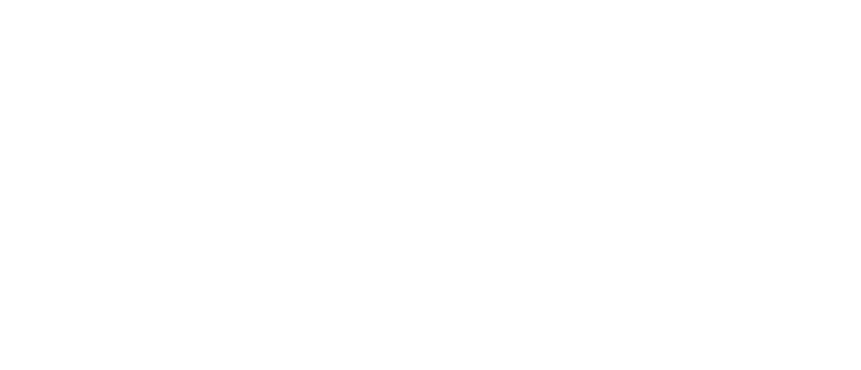
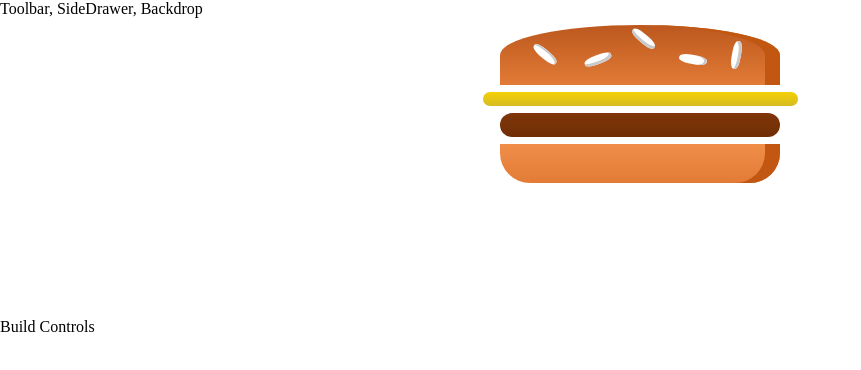
Before and after one commit to valimasca/React-Burger-App, a React app: page / in a window 1280 px wide. Shown: the top 370 px of the page, without its empty margins (0-861 px from the left). Built offline with nearby package versions, Linux system fonts and the light colour scheme.

Commit message:
building the burger's layout and foundation

```diff
--- a/package.json
+++ b/package.json
@@ -30,6 +30,7 @@
     "postcss-flexbugs-fixes": "3.2.0",
     "postcss-loader": "2.0.6",
     "promise": "8.0.1",
+    "prop-types": "^15.7.2",
     "react": "^16.10.0",
     "react-dev-utils": "^4.0.1",
     "react-dom": "^16.10.0",
--- a/public/index.html
+++ b/public/index.html
@@ -9,7 +9,7 @@
       homescreen on Android. See https://developers.google.com/web/fundamentals/engage-and-retain/web-app-manifest/
     -->
     <link rel="manifest" href="%PUBLIC_URL%/manifest.json">
-    <link rel="shortcut icon" href="%PUBLIC_URL%/favicon.ico">
+    <!-- <link rel="shortcut icon" href="%PUBLIC_URL%/favicon.ico"> -->
     <!--
       Notice the use of %PUBLIC_URL% in the tags above.
       It will be replaced with the URL of the `public` folder during the build.
--- a/src/App.js
+++ b/src/App.js
@@ -1,10 +1,14 @@
 import React, { Component } from 'react';
 
+import Layout from './components/Layout/Layout';
+import BurgerBuilder from './containers/BurgerBuilder/BurgerBuilder';
 class App extends Component {
   render() {
     return (
-      <div className="App">
-
+      <div>
+        <Layout>
+          <BurgerBuilder/>
+        </Layout>
       </div>
     );
   }
--- /dev/null
+++ b/src/components/Burger/Burger.css
@@ -0,0 +1,30 @@
+.Burger {
+    width: 100%;
+    margin: auto;
+    height: 250px;
+    overflow: scroll;
+    text-align: center;
+    font-weight: bold;
+    font-size: 1.2rem;
+}
+
+@media (min-width: 500px) and (min-height: 400px){
+    .Burger {
+        width: 350px;
+        height: 300px;
+    }
+};
+
+@media (min-width: 500px) and (min-height: 401px){
+    .Burger {
+        width: 450px;
+        height: 400px;
+    }
+};
+
+@media (min-width: 1000px) and (min-height: 700px){
+    .Burger {
+        width: 700px;
+        height: 600px;
+    }
+};
--- /dev/null
+++ b/src/components/Burger/Burger.js
@@ -0,0 +1,17 @@
+import React from 'react';
+
+import classes from './Burger.css';
+import BurgerIngredient from './BurgerIngredient/BurgerIngredient';
+
+const burger = ( props ) => {
+    return (
+        <div className={classes.Burger}>
+            <BurgerIngredient  type="bread-top" />
+            <BurgerIngredient  type="cheese" />
+            <BurgerIngredient  type="meat" />
+            <BurgerIngredient  type="bread-bottom" />
+        </div>
+    );
+};
+
+export default burger;
--- /dev/null
+++ b/src/components/Burger/BurgerIngredient/BurgerIngredient.css
@@ -0,0 +1,113 @@
+.BreadBottom {
+    height: 13%;
+    width: 80%;
+    background: linear-gradient(#F08E4A, #e27b36);
+    border-radius: 0 0 30px 30px;
+    box-shadow: inset -15px 0 #c15711;
+    margin: 2% auto;
+}
+
+.BreadTop {
+    height: 20%;
+    width: 80%;
+    background: linear-gradient(#bc581e, #e27b36);
+    border-radius: 50% 50% 0 0;
+    box-shadow: inset -15px 0 #c15711;
+    margin: 2% auto;
+    position: relative;
+}
+
+.Seeds1 {
+    width: 10%;
+    height: 15%;
+    position: absolute;
+    background-color: white;
+    left: 30%;
+    top: 50%;
+    border-radius: 40%;
+    transform: rotate(-20deg);
+    box-shadow: inset -2px -3px #c9c9c9;
+}
+
+.Seeds1:after {
+    content: "";
+    width: 100%;
+    height: 100%;
+    position: absolute;
+    background-color: white;
+    left: -170%;
+    top: -260%;
+    border-radius: 40%;
+    transform: rotate(60deg);
+    box-shadow: inset -1px 2px #c9c9c9;
+  }
+
+.Seeds1:before {
+    content: "";
+    width: 100%;
+    height: 100%;
+    position: absolute;
+    background-color: white;
+    left: 180%;
+    top: -50%;
+    border-radius: 40%;
+    transform: rotate(60deg);
+    box-shadow: inset -1px -3px #c9c9c9;
+  }
+
+  .Seeds2 {
+    width: 10%;
+    height: 15%;
+    position: absolute;
+    background-color: white;
+    left: 64%;
+    top: 50%;
+    border-radius: 40%;
+    transform: rotate(10deg);
+    box-shadow: inset -3px 0 #c9c9c9;
+  }
+
+  .Seeds2:before {
+    content: "";
+    width: 100%;
+    height: 100%;
+    position: absolute;
+    background-color: white;
+    left: 150%;
+    top: -130%;
+    border-radius: 40%;
+    transform: rotate(90deg);
+    box-shadow: inset 1px 3px #c9c9c9;
+  }
+
+
+.Meat {
+    width: 80%;
+    height: 8%;
+    background: linear-gradient(#7f3608, #702e05);
+    margin: 2% auto;
+    border-radius: 15px;
+}
+
+.Cheese {
+    width: 90%;
+    height: 4.5%;
+    margin: 2% auto;
+    background: linear-gradient(#f4d004, #d6bb22);
+    border-radius: 20px;
+}
+
+.Salad {
+    width: 85%;
+    height: 7%;
+    margin: 2% auto;
+    background: linear-gradient(#228c1d, #91ce50);
+    border-radius: 20px;
+}
+
+.Bacon {
+    width: 80%;
+    height: 3%;
+    background: linear-gradient(#bf3813, #c45e38);
+    margin: 2% auto;
+}
--- /dev/null
+++ b/src/components/Burger/BurgerIngredient/BurgerIngredient.js
@@ -0,0 +1,48 @@
+import React , { Component } from 'react';
+import PropTypes from 'prop-types';
+
+import classes from './BurgerIngredient.css';
+
+class BurgerIngredient extends Component {
+    render () {
+        let ingredient = null;
+
+    switch(this.props.type){
+        case ('bread-bottom'):
+            ingredient = <div className={classes.BreadBottom}></div>;
+            break;
+        case ('bread-top'):
+            ingredient = (
+                <div className={classes.BreadTop}>
+                    <div className={classes.Seeds1}></div>
+                    <div className={classes.Seeds2}></div>
+                </div>
+            );
+            break;
+        case ('meat'):
+            ingredient = <div className={classes.Meat}></div>;
+            break;
+        case ('cheese'):
+            ingredient = <div className={classes.Cheese}></div>;
+            break;
+        case ('salad'):
+            ingredient = <div className={classes.Salad}></div>;
+            break;
+        case ('bacon'):
+            ingredient = <div className={classes.Bacon}></div>;
+            break;
+        default:
+            ingredient = null;
+    }
+
+    return ingredient;
+
+    }
+
+};
+
+BurgerIngredient.propTypes = {
+    type: PropTypes.string.isRequired
+}
+
+export default BurgerIngredient;
--- /dev/null
+++ b/src/components/Layout/Layout.css
@@ -0,0 +1,3 @@
+.Content {
+    margin-top: 16px;
+}
--- /dev/null
+++ b/src/components/Layout/Layout.js
@@ -0,0 +1,15 @@
+import React from 'react';
+
+import Aux from '../../hoc/Aux';
+import classes from './Layout.css';
+
+const layout = (props) => (
+    <Aux>
+        <div>Toolbar, SideDrawer, Backdrop</div>
+        <main classes={classes.Content}>
+            {props.children}
+        </main>
+    </Aux>
+);
+
+export default layout;
--- /dev/null
+++ b/src/containers/BurgerBuilder/BurgerBuilder.js
@@ -0,0 +1,17 @@
+import React, { Component } from 'react';
+
+import Aux from '../../hoc/Aux';
+import Burger from '../../components/Burger/Burger';
+
+class BurgerBuilder extends Component {
+    render() {
+        return(
+            <Aux>
+                <Burger />
+                <div>Build Controls</div>
+            </Aux>
+        );
+    }
+}
+
+export default BurgerBuilder;
--- /dev/null
+++ b/src/hoc/Aux.js
@@ -0,0 +1,3 @@
+const aux = (props) => props.children;
+
+export default aux;
--- a/src/index.css
+++ b/src/index.css
@@ -1,5 +1,5 @@
 body {
   margin: 0;
   padding: 0;
-  font-family: sans-serif;
+  font-family: "Open Sans" sans-serif;
 }
```
